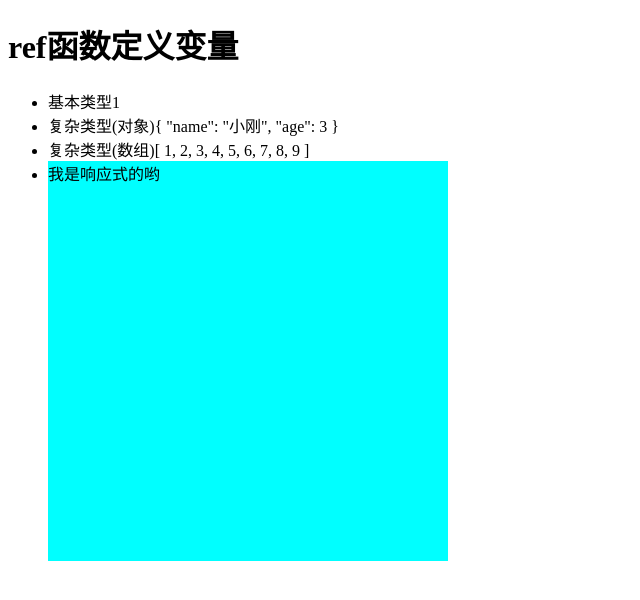
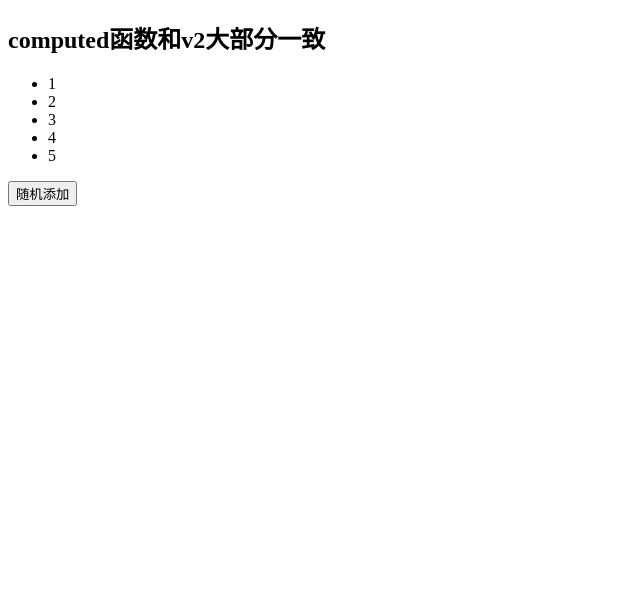
Before and after one commit to jialiangzai/vue3_exercise, a Vue app: page / in a window 1280 px wide. Shown: the top 600 px of the page, without its empty margins (0-640 px from the left). Built offline with nearby package versions, Linux system fonts and the light colour scheme.

Commit message:
准备计算属性

```diff
--- a/src/main.js
+++ b/src/main.js
@@ -2,7 +2,8 @@ import { createApp } from 'vue'
 // import App from './App.vue'
 // import Setup from './views/setup函数入口.vue'
 // import Reactive from './views/reactive函数.vue'
-import Refs from './views/ref函数.vue'
+// import Refs from './views/ref函数.vue'
+import Compute from '@/views/computed.函数.vue'
 import router from './router'
 import store from './store'
 
@@ -10,4 +11,5 @@ import store from './store'
 
 // createApp(Setup).use(store).use(router).mount('#app')
 // createApp(Reactive).use(store).use(router).mount('#app')
-createApp(Refs).use(store).use(router).mount('#app')
+// createApp(Refs).use(store).use(router).mount('#app')
+createApp(Compute).use(store).use(router).mount('#app')
--- /dev/null
+++ b/src/views/computed.函数.vue
@@ -0,0 +1,33 @@
+<template>
+  <div>
+    <h2>computed函数和v2大部分一致</h2>
+    <ul>
+      <li v-for="(v, i) in list" :key="i" @click="del(i)">{{ v }}</li>
+    </ul>
+    <button @click="addData">随机添加</button>
+  </div>
+</template>
+
+<script>
+/** 使用步骤**
+1. 从vue框架中导入`computed` 函数
+2. 在setup函数中执行computed函数，并传入一个函数，在函数中定义计算公式
+3. 把computed函数调用完的执行结果放到setup的return值对象中
+ */
+import { ref, computed } from 'vue'
+export default {
+  setup () {
+    const list = ref([1, 2, 3, 4, 5])
+    const addData = () => {
+      list.value.push(Math.floor(Math.random() * 100 + 1))
+    }
+    const del = (i) => {
+      list.value.splice(i, 1)
+    }
+    return { list, addData, del }
+  }
+}
+</script>
+
+<style lang="scss" scoped>
+</style>
```
Also changed, not shown: src/views/reactive函数.vue (+6 -3 lines).
